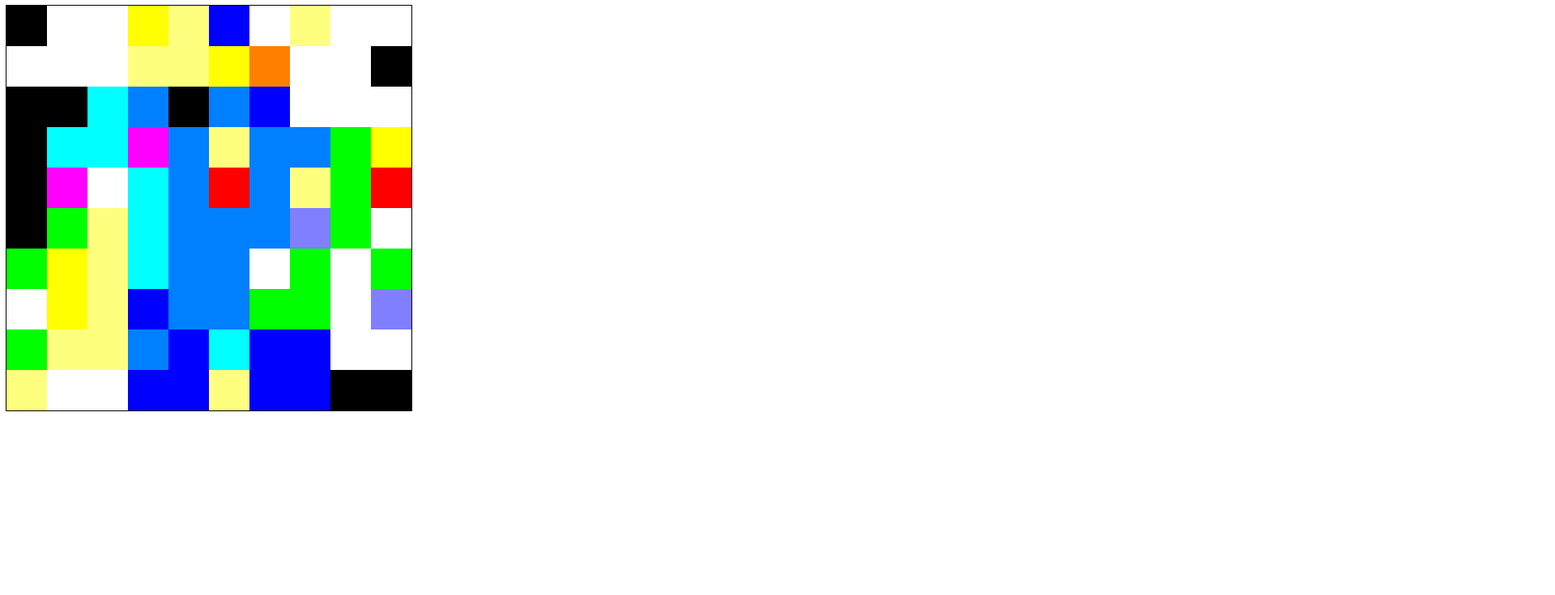
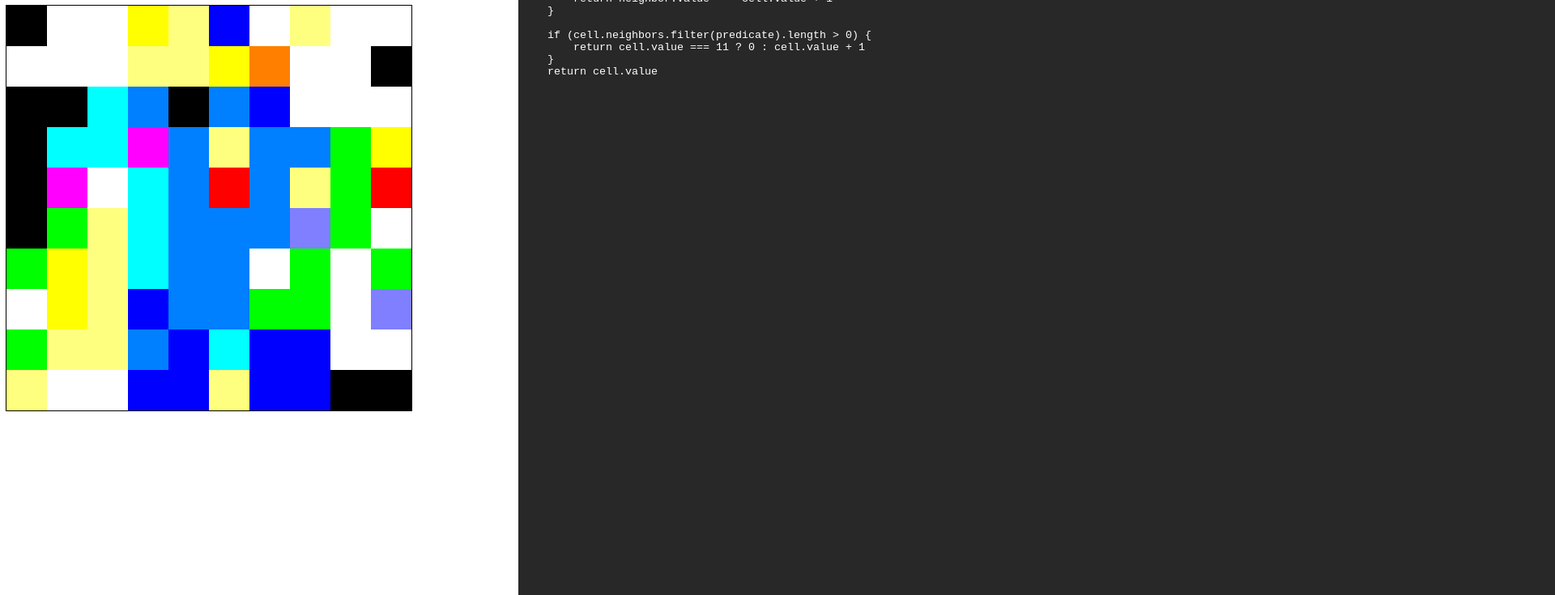
Before and after one commit to evanhackett/cellular-automata-creator, a website with bundled scripts: page index.html in a window 1280 px wide. Shown: the part 73-808 px from the top of the page at 81% size, 1920 px wide, since content can reach past the window. Built offline with nearby package versions, Linux system fonts and the light colour scheme.

Commit message:
added textarea and extracted user defined function from it. Function is assigned to nextState function.

```diff
--- a/index.html
+++ b/index.html
@@ -3,7 +3,20 @@
     <head>
         <title>CA Studio</title>
         <style>
-            #canvas { outline: 1px solid black }
+            #canvas { outline: 1px solid black; display: inline-block; }
+            textarea {
+                position: absolute;
+                top: 0px;
+                right: 0px;
+                left: 50%;
+                width: 100%;
+                height: 100%;
+                padding-bottom: 40px;
+                background-color: rgb(40,40,40);
+                color: white;
+                border-width: 0px;
+                padding: 4px;
+            }
         </style>
     </head>
     <body>
@@ -11,6 +24,20 @@
 
         <canvas id="canvas" width="500" height="500"></canvas>
 
+        <textarea id="textarea" rows="10" cols="50">
+    const predicate = function(neighbor) {
+        if (cell.value === 11) {
+            return neighbor.value === 0
+        }
+        return neighbor.value === cell.value + 1
+    }
+
+    if (cell.neighbors.filter(predicate).length > 0) {
+        return cell.value === 11 ? 0 : cell.value + 1
+    }
+    return cell.value
+        </textarea>
+
         <script src="bundle.js"></script>
     </body>
 </html>
--- a/index.js
+++ b/index.js
@@ -51,23 +51,12 @@ const grid = new Grid(CA_RESOLUTION, CANVAS_RESOLUTION)
 grid.initialize()
 
 
+const textarea = document.getElementById('textarea')
+let code = textarea.textContent
+let nextState = new Function("cell", code)
+console.log(nextState)
+
 setInterval(function() {
     draw(grid)
     grid.nextState(nextState)
 }, 1000)
-
-// here is the user-defined nextState function. For now we will do a simple cyclic CA.
-// TODO: allow user to enter in their own nextState function.
-function nextState(cell) {
-    const predicate = function(neighbor) {
-        if (cell.value === 11) {
-            return neighbor.value === 0
-        }
-        return neighbor.value === cell.value + 1
-    }
-
-    if (_.filter(cell.neighbors, predicate).length > 0) {
-        return cell.value === 11 ? 0 : cell.value + 1
-    }
-    return cell.value
-}
```
Also changed, not shown: 1 other file.
